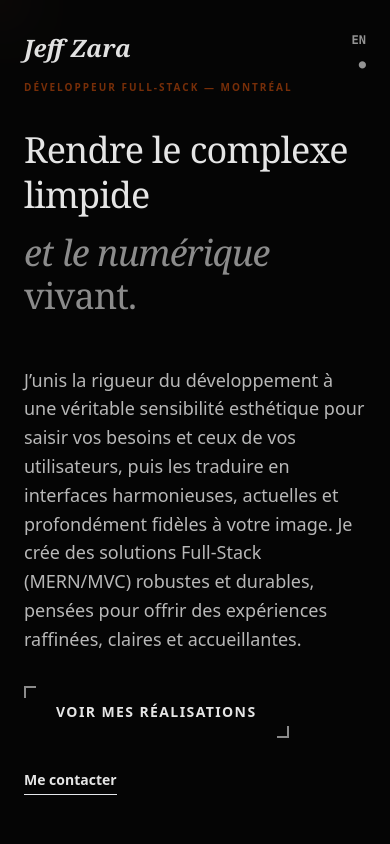
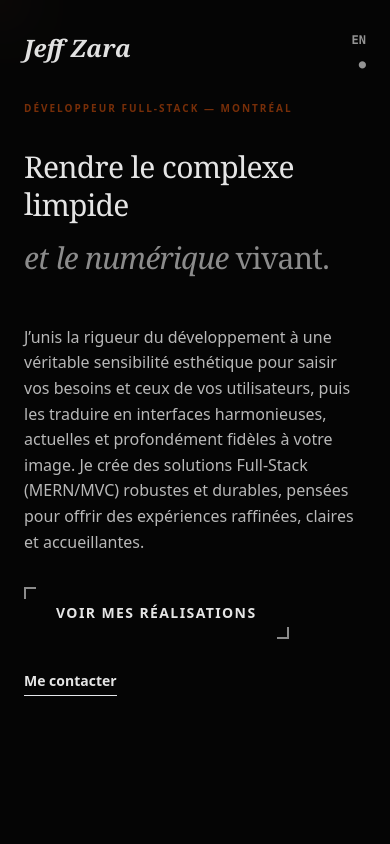
Before and after one commit to jfzara/JeffZaraPortfolio2025, a React (Vite) app: page / in a window 390 px wide. Shown: the top 844 px of the page. Built offline with nearby package versions, Linux system fonts and the light colour scheme.

Commit message:
police mobile plus petite

```diff
--- a/src/Portfolio.jsx
+++ b/src/Portfolio.jsx
@@ -6,18 +6,15 @@ import { useTheme } from "./theme/ThemeContext";
 import livanoVideo from "./assets/projects/major/livano/Livano_video.mp4";
 import youchefVideo from "./assets/projects/major/youchef/Youchef_video.mp4";
 
-/* --- 0. DATA (AVEC NOUVEAU PITCH FINAL) --- */
+/* --- 0. DATA (INCHANGÉ) --- */
 const CONTENT = {
     fr: {
         nav: { projects: "Projets", expertise: "Expertise", contact: "Contact" },
         hero: {
             role: "Développeur Full-Stack — Montréal",
-            // NOUVEAU PITCH FINAL
             desc: "J’unis la rigueur du développement à une véritable sensibilité esthétique pour saisir vos besoins et ceux de vos utilisateurs, puis les traduire en interfaces harmonieuses, actuelles et profondément fidèles à votre image. Je crée des solutions Full-Stack (MERN/MVC) robustes et durables, pensées pour offrir des expériences raffinées, claires et accueillantes.",
             ctaPrimary: "Voir mes réalisations",
             ctaSecondary: "Me contacter",
-
-            // NOUVEAUX TITRES POUR L'INTERACTIVITÉ (Effet Devise)
             title: "Rendre le complexe limpide",
             subtitle_start: "et le numérique",
             subtitle_highlight: "vivant."
@@ -64,15 +61,12 @@ const CONTENT = {
         nav: { projects: "Projects", expertise: "Expertise", contact: "Contact" },
         hero: {
             role: "Full-Stack Developer — Montreal",
-            // NOUVEAU PITCH FINAL
             desc: "I unite development rigor with a genuine aesthetic sensitivity to capture your needs and those of your users, then translate them into harmonious, modern interfaces that are deeply faithful to your image. I create robust and durable Full-Stack (MERN/MVC) solutions, designed to offer refined, clear, and welcoming experiences.",
             ctaPrimary: "View Work",
             ctaSecondary: "Get in Touch",
-
-            // NOUVEAUX TITRES POUR L'INTERACTIVITÉ
-            title: "Making the complex clear",
-            subtitle_start: "and the digital",
-            subtitle_highlight: "alive."
+            title: "I build interfaces that solve real problems",
+            subtitle_start: "reliable, secure, and",
+            subtitle_highlight: "engaging."
         },
         projects: {
             title: "Selected Works",
@@ -151,9 +145,11 @@ const styles = `
 `;
 
 const TYPO = {
-    Heading: "font-serif text-4xl md:text-5xl lg:text-6xl font-medium tracking-tight leading-[1.1]",
+    // AJUSTEMENT DES TAILLES MOBILES (DE text-4xl À text-3xl)
+    Heading: "font-serif text-3xl md:text-5xl lg:text-6xl font-medium tracking-tight leading-[1.1]",
     SubHeading: "font-serif text-2xl md:text-3xl font-normal leading-tight",
-    Body: "font-sans text-lg md:text-xl leading-[1.6] opacity-80 font-light",
+    // AJUSTEMENT TAILLE MOBILE (DE text-lg À text-base)
+    Body: "font-sans text-base md:text-xl leading-[1.6] opacity-80 font-light",
     Meta: "font-sans text-[10px] md:text-xs uppercase tracking-[0.2em] opacity-50 font-bold",
 };
 
@@ -217,7 +213,6 @@ const OpenButton = ({ children, href, className = "" }) => {
             href={href}
             target="_blank"
             rel="noopener noreferrer"
-            // AUGMENTATION DE LA TAILLE POUR LES BOUTONS DESKTOP
             className={`relative group inline-block px-8 py-4 text-sm md:px-10 md:py-5 md:text-base font-sans font-bold tracking-widest uppercase transition-all duration-500 ${className}`}
         >
             <span className="absolute top-0 left-0 w-3 h-3 border-t-2 border-l-2 border-current transition-all duration-300 group-hover:w-full group-hover:h-full opacity-60 group-hover:opacity-100 group-hover:border-orange-500" />
@@ -325,7 +320,7 @@ const Background = ({ themeMode }) => {
 const Navbar = ({ toggleTheme, lang, setLang, t }) => (
     <nav className="fixed top-0 w-full px-6 py-8 flex justify-between items-start z-40 mix-blend-difference text-[#999]">
         <a href="#" className="font-serif text-2xl italic font-bold text-white/90 hover:opacity-70 transition-opacity">
-            Jeff Zara {/* NOM MIS À JOUR */}
+            Jeff Zara
         </a>
         <div className="flex flex-col items-end gap-2">
             <button onClick={() => setLang(l => l === 'fr' ? 'en' : 'fr')} className="text-xs font-mono font-bold hover:text-white transition-colors">
@@ -367,7 +362,6 @@ const HeroSection = ({ t, lang }) => {
                     {t.hero.desc}
                 </p>
                 <div className="flex flex-wrap gap-8 items-center mt-8">
-                    {/* BOUTON AVEC LE TEXTE CORRECT ET L'HREF VERS #projets */}
                     <OpenButton href="#projets">{t.hero.ctaPrimary}</OpenButton>
                     <a href="#contact" className="text-sm md:text-base font-bold border-b border-current/20 hover:border-orange-500 hover:text-orange-600 transition-colors pb-1">
                         {t.hero.ctaSecondary}
@@ -409,7 +403,7 @@ const ProjectCard = ({ project, index, t, onSelectProject }) => {
                         <div className="absolute inset-0 bg-orange-900/10 mix-blend-overlay pointer-events-none" />
                     </>
                 ) : (
-                    <div className="w-full h-full flex items-center justify-center font-serif text-9xl opacity-[0.05] italic group-hover:scale-110 group-hover:rotate-2 transition-transform duration-700 ease-out">
+                    <div className="w-full h-full bg-gray-200 dark:bg-[#111] flex items-center justify-center font-serif text-9xl opacity-[0.05] italic group-hover:scale-110 group-hover:rotate-2 transition-transform duration-700 ease-out">
                         {index + 1}
                     </div>
                 )}
```
